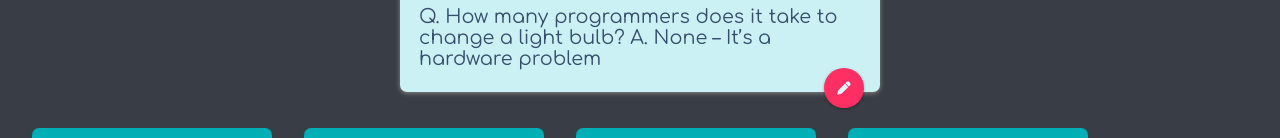
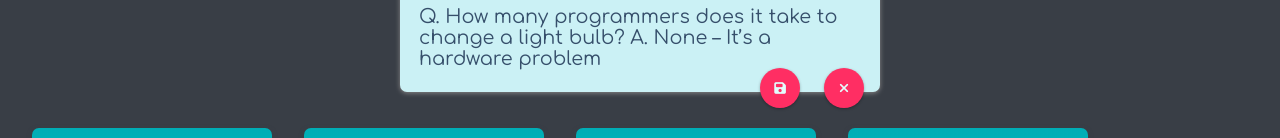
Before and after one commit to pronoia9/apbtcwdb_keeper, a React (Create React App) app: page / in a window 1280 px wide. Both pictures are taken after a click on the button 53 px from the left and 417 px from the top of the page. Shown: the part 141-279 px from the top of the page. Built offline with nearby package versions, Linux system fonts and the light colour scheme; a web font is replaced by a local one.

Commit message:
fix add note

```diff
--- a/public/css/styles.css
+++ b/public/css/styles.css
@@ -16,7 +16,6 @@
 }
 /*******************************************************************/
 
-
 * {
   padding: 0;
   margin: 0;
@@ -31,7 +30,6 @@ body {
   background: var(--bg);
   padding: 0 16px;
 }
-
 
 /****************************** HEADER *****************************/
 header {
@@ -52,7 +50,6 @@ header h1 a {
   color: var(--header-text);
 }
 /*******************************************************************/
-
 
 /******************************* FORM ******************************/
 form,
@@ -86,8 +83,7 @@ form textarea,
   color: var(--input-text);
 }
 
-form button,
-.edit-btn {
+button.btn {
   position: absolute;
   right: 1rem;
   bottom: -1rem;
@@ -102,12 +98,15 @@ form button,
   outline: none;
 }
 
-form button:hover,
-.edit-btn:hover {
+button.btn:hover {
   background-color: #e23e57;
 }
+
+button.btn-save {
+  position: absolute;
+  right: 5rem;
+}
 /*******************************************************************/
-
 
 /****************************** NOTES ******************************/
 .note {
@@ -150,7 +149,8 @@ form button:hover,
   outline: none;
 }
 
-.note button:hover {
+.note button:hover,
+.note button.btn-edit:hover {
   text-shadow: 0px 0px 10px #b34180b9;
 }
 
@@ -165,7 +165,6 @@ form button:hover,
 }
 /*******************************************************************/
 
-
 /****************************** FOOTER *****************************/
 footer {
   position: absolute;
--- a/src/components/content/Create.jsx
+++ b/src/components/content/Create.jsx
@@ -18,9 +18,10 @@ function Create(props) {
           onChange={(e) => props.setInput({ ...props.input, content: e.target.value })}
         />
         <button
+          className='btn btn-add'
           style={{ backgroundColor: props.addButtonColor }}
           type='submit'
-          onClick={() => props.addNote()}
+          onClick={props.addNote}
         >
           <i className='fas fa-plus'></i>
         </button>
--- a/src/components/content/Edit.jsx
+++ b/src/components/content/Edit.jsx
@@ -23,10 +23,17 @@ function Edit(props) {
       />
       <button
         style={{ backgroundColor: props.addButtonColor }}
-        className='edit-btn'
+        className='btn btn-save'
         onClick={() => props.editNote(props.editArea.note.id)}
       >
-        <i className='fas fa-pen'></i>
+        <i class='fas fa-save'></i>
+      </button>
+      <button
+        style={{ backgroundColor: props.addButtonColor }}
+        className='btn btn-cancel'
+        onClick={() => props.setEditArea({ show: false })}
+      >
+        <i className='fas fa-times'></i>
       </button>
     </div>
   );
--- a/src/components/content/Notes.jsx
+++ b/src/components/content/Notes.jsx
@@ -16,7 +16,7 @@ function Content() {
   // handle on click on add button
   function addNote() {
     // invalid input (both fields are empty)
-    if (input.title !== '' && input.content !== '') {
+    if (input.title === '' && input.content === '') {
       setAddButtonColor(styles.addButtonInvalid);
     } else {
       setAddButtonColor(styles.addButtonValid);
@@ -56,7 +56,6 @@ function Content() {
     }
     // check if theres a change or not
     else if (editArea.note.title === foundNote.title && editArea.note.content === foundNote.content) {
-      // TODO: Decide if the editor panel should close if there are no changes or stay open until a change is made. Maybe add another button to close without saving whether or not a change was made?
     }
     // there were changes, so change the note
     else {
@@ -66,8 +65,8 @@ function Content() {
           n.id === i ? { ...n, title: editArea.note.title, content: editArea.note.content } : n
         )
       );
+      setEditArea({ show: false });
     }
-    setEditArea({ show: false });
 
     // reset the button color
     setTimeout(() => setAddButtonColor(''), 150);
```
